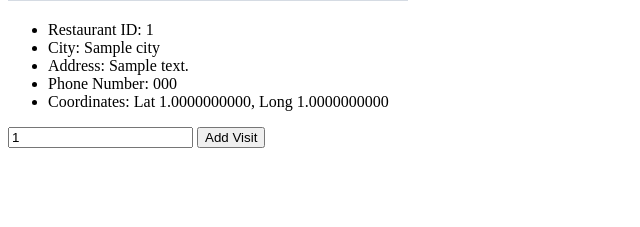
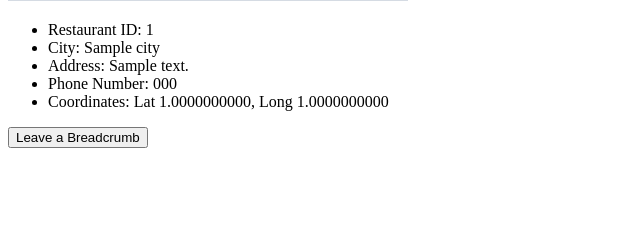
Before and after one commit to itsahsiao/breadcrumbs, a Flask app: page /restaurants/1 in a window 1280 px wide. Shown: the part 516-743 px from the top of the page, without its empty margins (0-640 px from the left). Run offline with Flask 2, Linux system fonts and the light colour scheme; tables that the repository leaves empty hold one stand-in row (values such as "Sample post"); grey boxes marked "Sample" are stand-in pictures.

Commit message:
Feature for adding restaurant visit to user's history implemented and working.

```diff
--- a/server.py
+++ b/server.py
@@ -148,26 +148,30 @@ def restaurant_profile(restaurant_id):
     return render_template("restaurant_profile.html", restaurant=restaurant)
 
 
-@app.route("/add-visit/<int:restaurant_id>", methods=["POST"])
-def add_restaurant():
-    """Add restaurant to user's list of visited restaurants."""
+@app.route("/add-visit", methods=["POST"])
+def add_visit():
+    """Add restaurant visit to user's restaurant history."""
 
-    # import pdb; pdb.set_trace()
-    # Get restaurant id from add form
-    # restaurant = request.form.get("restaurant_id")
+    # Get restaurant id from form submission when user clicks "Leave a Breadcrumb"
+    restaurant_id = request.form.get("restaurant_id")
 
-    # if fails (i.e. server issues), redirect back to restaurant page
-    # else, add and redicect to user profile page
+    # Check if user has added this restaurant previously
+    # If so, do not add and redirect user back to restaurant page
+    # If not, add this restaurant visit to database under this user id
+    # and redirect user to their profile page to see the newly added marker
+    try:
+        db.session.query(Visit).filter(Visit.restaurant_id == restaurant_id,
+                                       Visit.user_id == session["current_user"]["user_id"]).one()
+    except NoResultFound:
+        visit = Visit(user_id=session["current_user"]["user_id"], restaurant_id=restaurant_id)
+        db.session.add(visit)
+        db.session.commit()
+        flash("You just left a breadcrumb for this restaurant!")
+        return redirect("/users/%s" % session["current_user"]["user_id"])
 
-    return redirect("/users/<int:user_id>")
-#     # Get user id from session
-#     user =
+    flash("You have already left a breadcrumb for this restaurant previously.")
 
-#     # Check if user has added this restaurant previously
-
-#     # Add visit
-#     db.session.add(Visit(user_id=user, restaurant_id=restaurant))
-#     db.session.commit()
+    return redirect("/restaurants/%s" % restaurant_id)
 
 
 @app.route("/restaurants/search")
--- a/templates/restaurant_profile.html
+++ b/templates/restaurant_profile.html
@@ -18,19 +18,10 @@
         <li>Coordinates: Lat {{ restaurant.latitude}}, Long {{ restaurant.longitude }}</li>
     </ul>
 
-    <form id="add-restaurant" action="/add-visit">
-        <input type="text" name="restaurant_id" value="{{ restaurant.restaurant_id }}">
-        <input type="submit" value="Add Visit">
+    <!-- Button to add restaurant to user's restaurant history -->
+    <form id="add-visit" action="/add-visit" method="post">
+        <input type="hidden" name="restaurant_id" value="{{ restaurant.restaurant_id }}">
+        <input type="submit" value="Leave a Breadcrumb">
     </form>
 
-    <!-- <button id="add-restaurant" type="button">Add breadcrumb</a> -->
-
-    <script>
-    $("#add-restaurant").on("submit", function(evt) {
-        // evt.preventDefault();
-        alert("You have added this restaurant to your trail of breadcrumbs.")
-    });
-
-    </script>
-
 {% endblock %}
```
